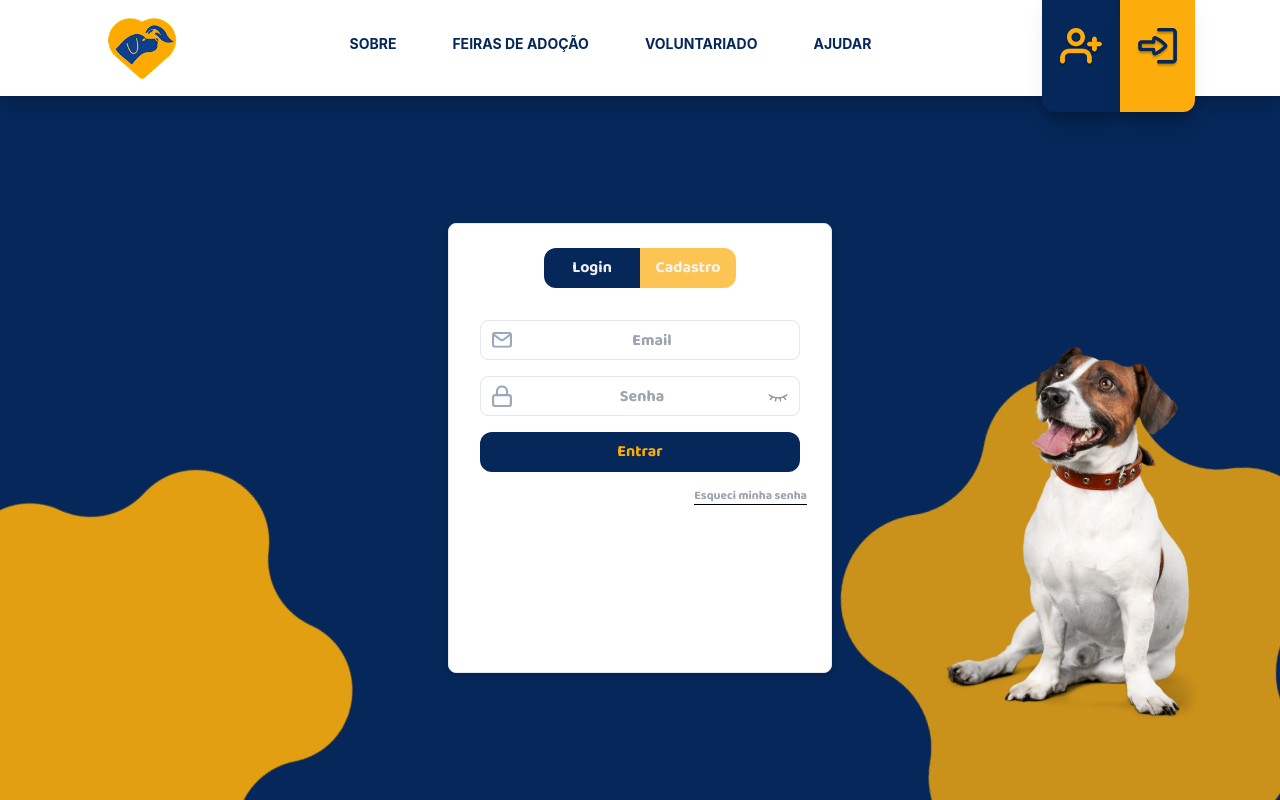
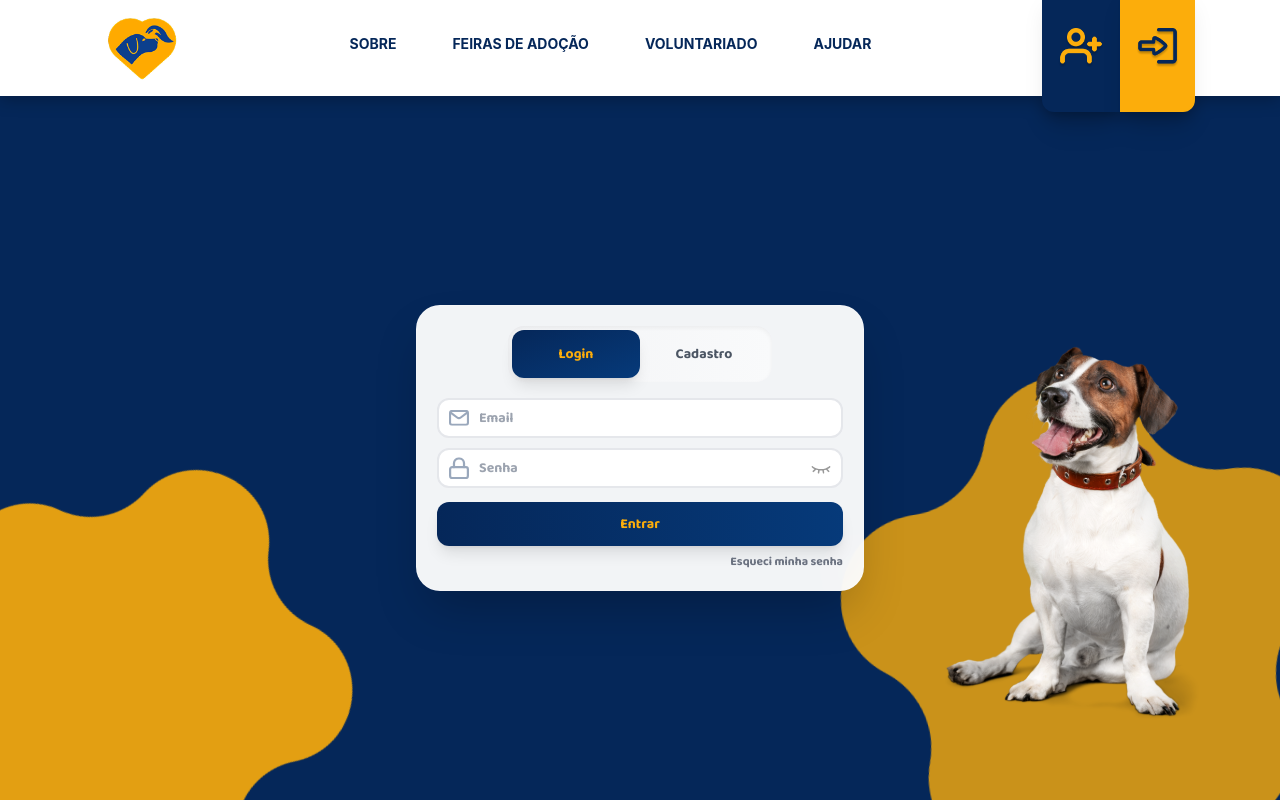
Before and after one commit to Projeto-Extensao-SPTech/front-end, a React (Vite) app: page /auth in a window 1280 px wide. Built offline with nearby package versions, Linux system fonts and the light colour scheme.

Commit message:
feat: adjust auth

```diff
--- a/src/pages/Auth.jsx
+++ b/src/pages/Auth.jsx
@@ -290,55 +290,78 @@ export default function Auth() {
     }
 
     return (
-        <div className="w-full h-[calc(100vh-96px)] flex flex-col bg-[#052759] overflow-hidden">
-            <div className="flex-1 flex items-center justify-center relative overflow-hidden">
+        <div className="w-full min-h-[calc(100vh-96px)] flex flex-col bg-[#052759] overflow-hidden">
+            <div className="flex-1 flex items-center justify-center relative overflow-hidden py-8 px-4">
 
                 <img src="/blob.svg" alt="Blob" className="hidden md:block w-[600px] absolute rotate-45 z-0 -left-40 -bottom-40 opacity-90" />
                 <img src="/blob.svg" alt="Blob" className="hidden md:block w-[700px] absolute rotate-12 z-10 -right-40 -bottom-40 opacity-80" />
                 <img src="/photos/dog-photo-1.svg" alt="Dog" className="hidden md:block w-64 absolute z-20 right-20 bottom-20" />
 
-                <div className="w-full max-w-sm md:max-w-md lg:w-96 min-h-[450px] bg-white rounded-lg shadow-md flex flex-col items-center p-6 z-30 relative mx-4 border border-gray-200">
+                <div className="w-full max-w-sm md:max-w-md backdrop-blur-xl bg-white/95 rounded-3xl shadow-2xl flex flex-col items-center p-4 md:p-5 z-30 relative border border-white/20 transition-all duration-500 max-h-[90vh] overflow-y-auto">
 
                     {etapaRecuperarSenha === 0 ? (
                         <>
-                            <div className="flex justify-center mb-8 w-full">
-                                <button className={`${isLogin ? 'bg-[#052759] text-[#FCAD0B]' : 'bg-[#FCAD0B] text-[#052759] opacity-70'} cursor-pointer w-24 h-10 rounded-l-xl text-base hover:opacity-90 font-bold`} onClick={() => switchMode('login')}>
+                            <div className="flex justify-center mb-4 w-full relative">
+                                <div className="relative bg-gradient-to-r from-gray-100 to-gray-50 p-1 rounded-2xl shadow-inner">
+                                    <div className={`absolute top-1 bottom-1 w-[calc(50%-4px)] bg-gradient-to-br from-[#052759] to-[#063a7a] rounded-xl transition-all duration-300 shadow-lg ${isLogin ? 'left-1' : 'left-[calc(50%+2px)]'}`}></div>
+                                    <button
+                                        className={`relative z-10 w-28 md:w-32 h-11 md:h-12 rounded-xl text-sm  font-bold transition-all duration-300 ${isLogin ? 'text-[#FCAD0B]' : 'text-gray-600'}`}
+                                        onClick={() => switchMode('login')}
+                                    >
                                         Login
                                     </button>
-                                <button className={`${isLogin ? 'bg-[#FCAD0B] text-[#052759] opacity-70' : 'bg-[#052759] text-[#FCAD0B]'} cursor-pointer w-24 h-10 rounded-r-xl text-base hover:opacity-90 font-bold`} onClick={() => switchMode('cadastro')}>
+                                    <button
+                                        className={`relative z-10 w-28 md:w-32 h-11 md:h-12 rounded-xl text-sm font-bold transition-all duration-300 ${!isLogin ? 'text-[#FCAD0B]' : 'text-gray-600'}`}
+                                        onClick={() => switchMode('cadastro')}
+                                    >
                                         Cadastro
                                     </button>
+                                </div>
                             </div>
 
                             {!isLogin && (
                                 <>
-                                    <div className="flex justify-center mb-4 w-full">
+                                    <div className="flex justify-center mb-3 w-full">
                                         <div className="flex items-center space-x-2">
-                                            <div className={`w-3 h-3 rounded-full ${cadastroStep === 1 ? 'bg-[#052759]' : 'bg-gray-300'}`}></div>
-                                            <div className={`w-3 h-3 rounded-full ${cadastroStep === 2 ? 'bg-[#052759]' : 'bg-gray-300'}`}></div>
+                                            <div className="flex flex-col items-center">
+                                                <div className={`w-8 h-8 md:w-9 md:h-9 rounded-full flex items-center justify-center font-bold text-xs transition-all duration-300 ${cadastroStep === 1 ? 'bg-gradient-to-br from-[#052759] to-[#063a7a] text-[#FCAD0B] shadow-lg scale-110' : 'bg-gray-200 text-gray-400'}`}>
+                                                    1
+                                                </div>
+                                                <span className="text-[10px] mt-0.5 text-gray-500">Dados</span>
+                                            </div>
+                                            <div className={`h-1 w-10 md:w-12 rounded-full transition-all duration-300 ${cadastroStep === 2 ? 'bg-gradient-to-r from-[#052759] to-[#FCAD0B]' : 'bg-gray-200'}`}></div>
+                                            <div className="flex flex-col items-center">
+                                                <div className={`w-8 h-8 md:w-9 md:h-9 rounded-full flex items-center justify-center font-bold text-xs transition-all duration-300 ${cadastroStep === 2 ? 'bg-gradient-to-br from-[#052759] to-[#063a7a] text-[#FCAD0B] shadow-lg scale-110' : 'bg-gray-200 text-gray-400'}`}>
+                                                    2
+                                                </div>
+                                                <span className="text-[10px] mt-0.5 text-gray-500">Endereço</span>
+                                            </div>
                                         </div>
                                     </div>
 
                                     {cadastroStep === 1 && (
-                                        <div className="flex justify-center mb-4 w-full">
+                                        <div className="flex justify-center mb-3 w-full">
+                                            <div className="relative bg-gradient-to-r from-gray-100 to-gray-50 p-1 rounded-2xl shadow-inner">
+                                                <div className={`absolute top-1 bottom-1 w-[calc(50%-4px)] bg-gradient-to-br from-[#052759] to-[#063a7a] rounded-xl transition-all duration-300 shadow-lg ${tipoPessoa === 'PF' ? 'left-1' : 'left-[calc(50%+2px)]'}`}></div>
                                                 <button
-                                                className={`${tipoPessoa === 'PF' ? 'bg-[#052759] text-[#FCAD0B]' : 'bg-[#FCAD0B] text-[#052759] opacity-70'} cursor-pointer w-32 h-8 rounded-l-xl text-sm hover:opacity-90 font-bold`}
+                                                    className={`relative z-10 w-28 md:w-32 h-8 md:h-9 rounded-xl text-xs md:text-sm font-bold transition-all duration-300 ${tipoPessoa === 'PF' ? 'text-[#FCAD0B]' : 'text-gray-600'}`}
                                                     onClick={() => handleTipoPessoaChange('PF')}
                                                 >
                                                     Pessoa Física
                                                 </button>
                                                 <button
-                                                className={`${tipoPessoa === 'PJ' ? 'bg-[#052759] text-[#FCAD0B]' : 'bg-[#FCAD0B] text-[#052759] opacity-70'} cursor-pointer w-32 h-8 rounded-r-xl text-sm hover:opacity-90 font-bold`}
+                                                    className={`relative z-10 w-28 md:w-32 h-8 md:h-9 rounded-xl text-xs md:text-sm font-bold transition-all duration-300 ${tipoPessoa === 'PJ' ? 'text-[#FCAD0B]' : 'text-gray-600'}`}
                                                     onClick={() => handleTipoPessoaChange('PJ')}
                                                 >
                                                     Pessoa Jurídica
                                                 </button>
                                             </div>
+                                        </div>
                                     )}
                                 </>
                             )}
 
-                            <form onSubmit={handleSubmit} className="w-full flex flex-col gap-4 items-center">
+                            <div className="w-full flex flex-col gap-2.5 items-center" onSubmit={handleSubmit}>
 
                                 {!isLogin && cadastroStep === 1 && (
                                     <>
@@ -397,14 +420,17 @@ export default function Auth() {
                                     </>
                                 )}
 
-                                <button type="submit" className="w-full max-w-xs h-10 bg-[#052759] text-[#FCAD0B] rounded-xl hover:text-[#052759] hover:bg-[#FCAD0B] transition font-bold">
+                                <button
+                                    onClick={handleSubmit}
+                                    className="w-full h-10 md:h-11 mt-1 bg-gradient-to-r from-[#052759] to-[#063a7a] text-[#FCAD0B] rounded-xl font-bold text-sm  shadow-lg hover:shadow-xl hover:scale-[1.02] active:scale-[0.98] transition-all duration-200"
+                                >
                                     {isLogin ? "Entrar" : cadastroStep === 1 ? "Continuar" : "Finalizar Cadastro"}
                                 </button>
-                            </form>
+                            </div>
 
                             {isLogin && (
                                 <span onClick={() => setEtapaRecuperarSenha(1)}
-                                    className="border-b border-b-black text-xs text-gray-400 hover:text-black self-end cursor-pointer transition mt-4">
+                                    className="text-xs text-gray-500 hover:text-[#052759] self-end cursor-pointer transition-all duration-200 mt-2 hover:underline">
                                     Esqueci minha senha
                                 </span>
                             )}
@@ -504,13 +530,13 @@ async function loginUser(formData, alertUtils) {
 
 function Input({ name, placeholder, icon, value, onChange, type = "text" }) {
     return (
-        <div className="relative w-full max-w-xs">
-            {icon && <img src={icon} alt="icon" className="absolute left-3 top-1/2 -translate-y-1/2 w-5 opacity-40" />}
+        <div className="relative w-full group">
+            {icon && <img src={icon} alt="icon" className="absolute left-3 top-1/2 -translate-y-1/2 w-5 opacity-40 group-focus-within:opacity-60 transition-opacity duration-200" />}
             <input
                 type={type}
                 name={name}
                 placeholder={placeholder}
-                className={`w-full h-10 py-2 border rounded-lg text-base text-center text-black ${icon ? 'pl-10 pr-4' : 'px-4'}`}
+                className={`w-full h-9 md:h-10 py-2 border-2 border-gray-200 rounded-xl text-sm bg-white transition-all duration-200 focus:border-[#052759] focus:shadow-lg focus:scale-[1.01] outline-none ${icon ? 'pl-10 pr-3 text-left' : 'px-3 text-center'}`}
                 value={value}
                 onChange={onChange}
                 required
@@ -521,13 +547,13 @@ function Input({ name, placeholder, icon, value, onChange, type = "text" }) {
 
 function PasswordInput({ name, placeholder, value, onChange, eyeOpen, setEyeOpen }) {
     return (
-        <div className="relative w-full max-w-xs">
-            <img src="/icons/password-icon.svg" alt="senha" className="absolute left-3 top-1/2 -translate-y-1/2 w-5 opacity-40" />
+        <div className="relative w-full group">
+            <img src="/icons/password-icon.svg" alt="senha" className="absolute left-3 top-1/2 -translate-y-1/2 w-5 opacity-40 group-focus-within:opacity-60 transition-opacity duration-200" />
             <input
                 type={eyeOpen ? "text" : "password"}
                 name={name}
                 placeholder={placeholder}
-                className="w-full h-10 py-2 pl-10 pr-9 border rounded-lg text-base text-center text-black"
+                className="w-full h-9 md:h-10 py-2 pl-10 pr-10 border-2 border-gray-200 rounded-xl text-sm text-left bg-white transition-all duration-200 focus:border-[#052759] focus:shadow-lg focus:scale-[1.01] outline-none"
                 value={value}
                 onChange={onChange}
                 required
@@ -535,7 +561,7 @@ function PasswordInput({ name, placeholder, value, onChange, eyeOpen, setEyeOpen
             <img
                 src={eyeOpen ? "/icons/opened-eye-icon.svg" : "/icons/closed-eye-icon.svg"}
                 alt="eye"
-                className="absolute right-3 top-1/2 -translate-y-1/2 w-5 opacity-40 cursor-pointer"
+                className="absolute right-3 top-1/2 -translate-y-1/2 w-5 opacity-40 cursor-pointer hover:opacity-70 transition-all duration-200 hover:scale-110"
                 onClick={() => setEyeOpen(!eyeOpen)}
             />
         </div>
```
Lines whose indentation alone changed are shown as unchanged.
